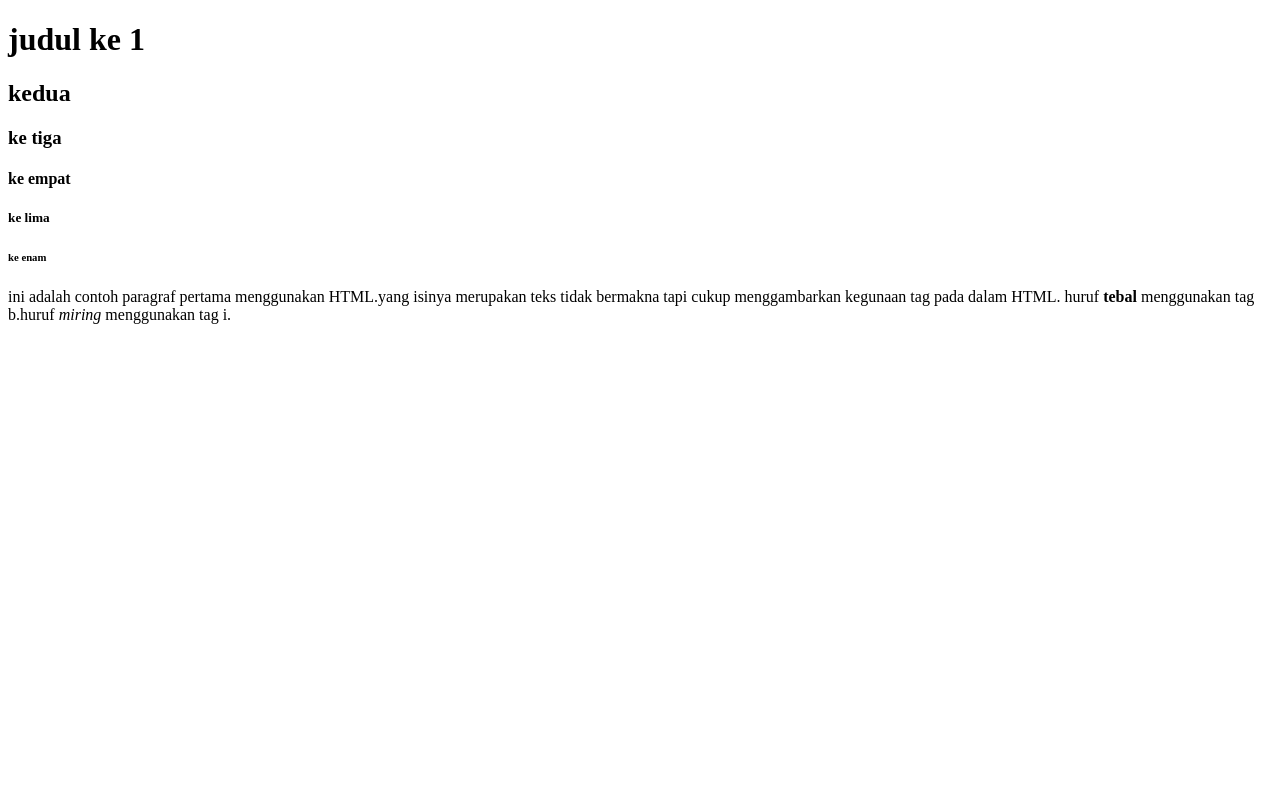
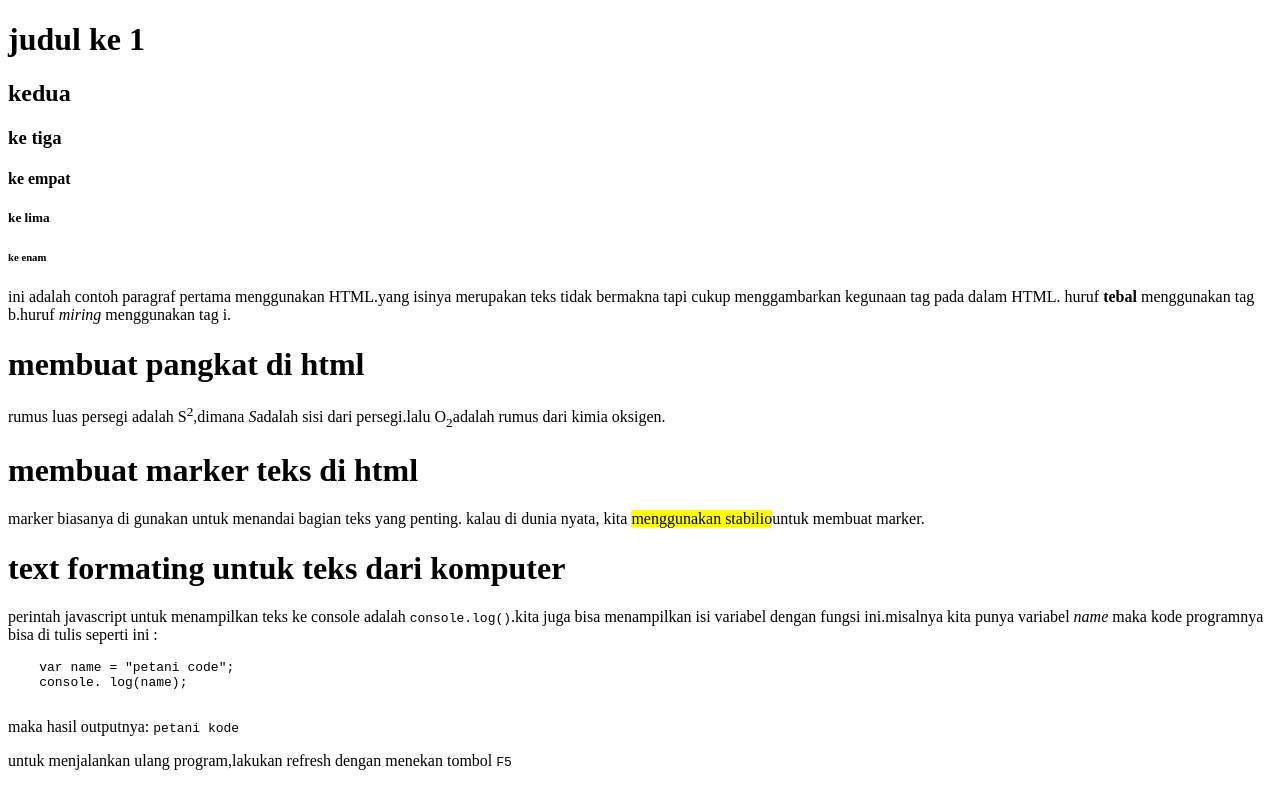
Before and after one commit to Ajid28/Latihan2, a plain HTML site: page index.html in a window 1280 px wide. Drawn offline with Linux system fonts and the light colour scheme.

Commit message:
update index.html

```diff
--- a/index.html
+++ b/index.html
@@ -17,3 +17,37 @@
 </body/>
 <p>ini adalah contoh paragraf pertama menggunakan HTML.yang isinya merupakan teks tidak bermakna tapi cukup menggambarkan kegunaan tag pada dalam HTML. huruf <b>tebal</b> menggunakan tag b.huruf <i>miring</i> menggunakan tag i.</p>
 </html>
+
+
+
+<h1>membuat pangkat di html</h1>
+<p>
+  rumus luas persegi adalah S<sup>2</sup>,dimana <i>S</i>adalah sisi dari
+  persegi.lalu O<sub>2</sub>adalah rumus dari kimia oksigen.
+</p>
+
+<h1>membuat marker teks di html</h1>
+<p>
+marker biasanya di gunakan untuk menandai bagian teks yang penting.
+kalau di dunia nyata, kita <mark>menggunakan stabilio</mark>untuk
+membuat marker.
+</p>
+
+<h1>text formating untuk teks dari komputer </h1>
+<p>
+  perintah javascript untuk menampilkan teks ke console adalah
+  <code>console.log()</code>.kita juga bisa menampilkan isi variabel
+  dengan fungsi ini.misalnya kita punya variabel <var>name</var>
+  maka kode programnya bisa di tulis seperti ini :
+
+  <pre>
+    var name = "petani code";
+    console. log(name);
+  </pre>
+
+  maka hasil outputnya: <samp>petani kode</samp>
+</p>
+<p>
+  untuk menjalankan ulang program,lakukan refresh dengan menekan tombol
+  <kbd>F5</kbd>
+</p>
```
